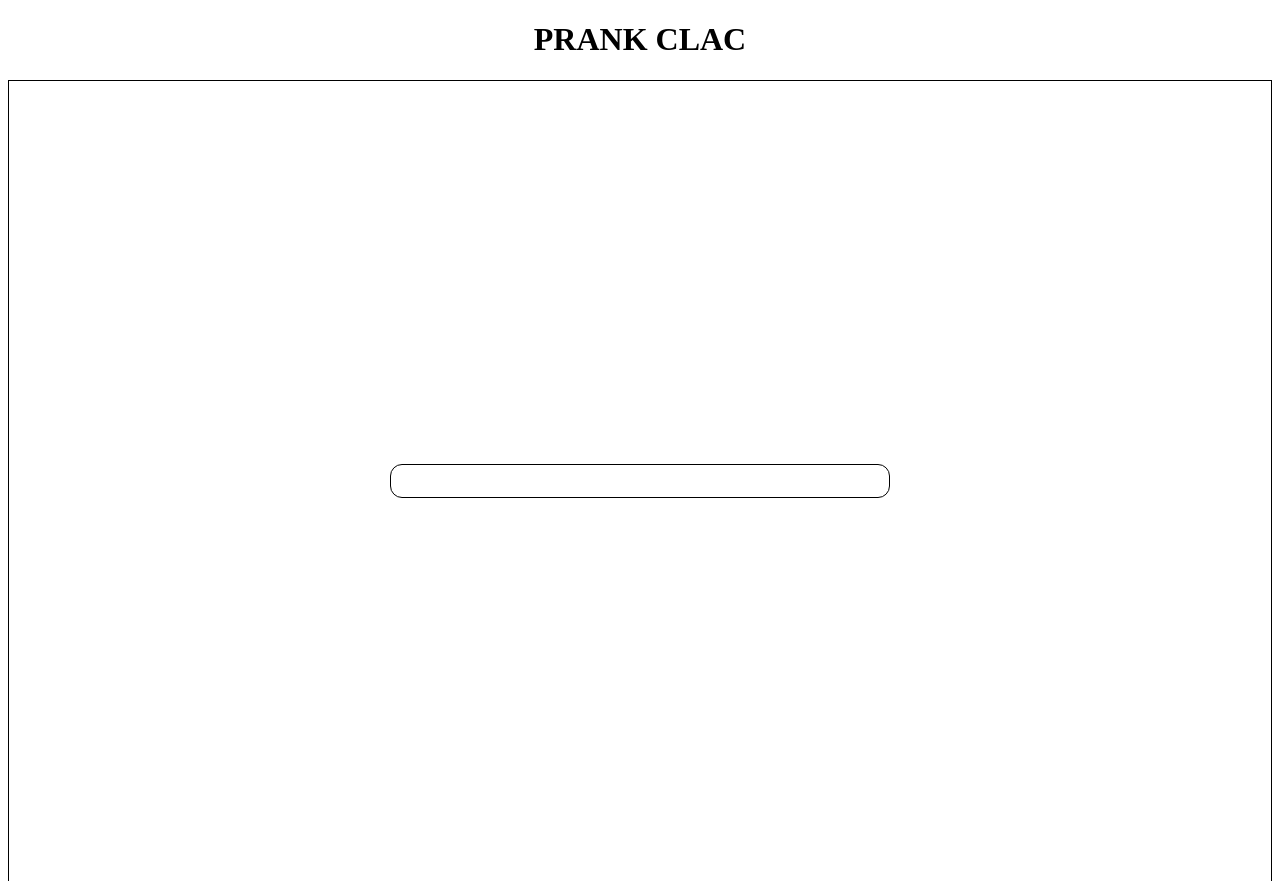
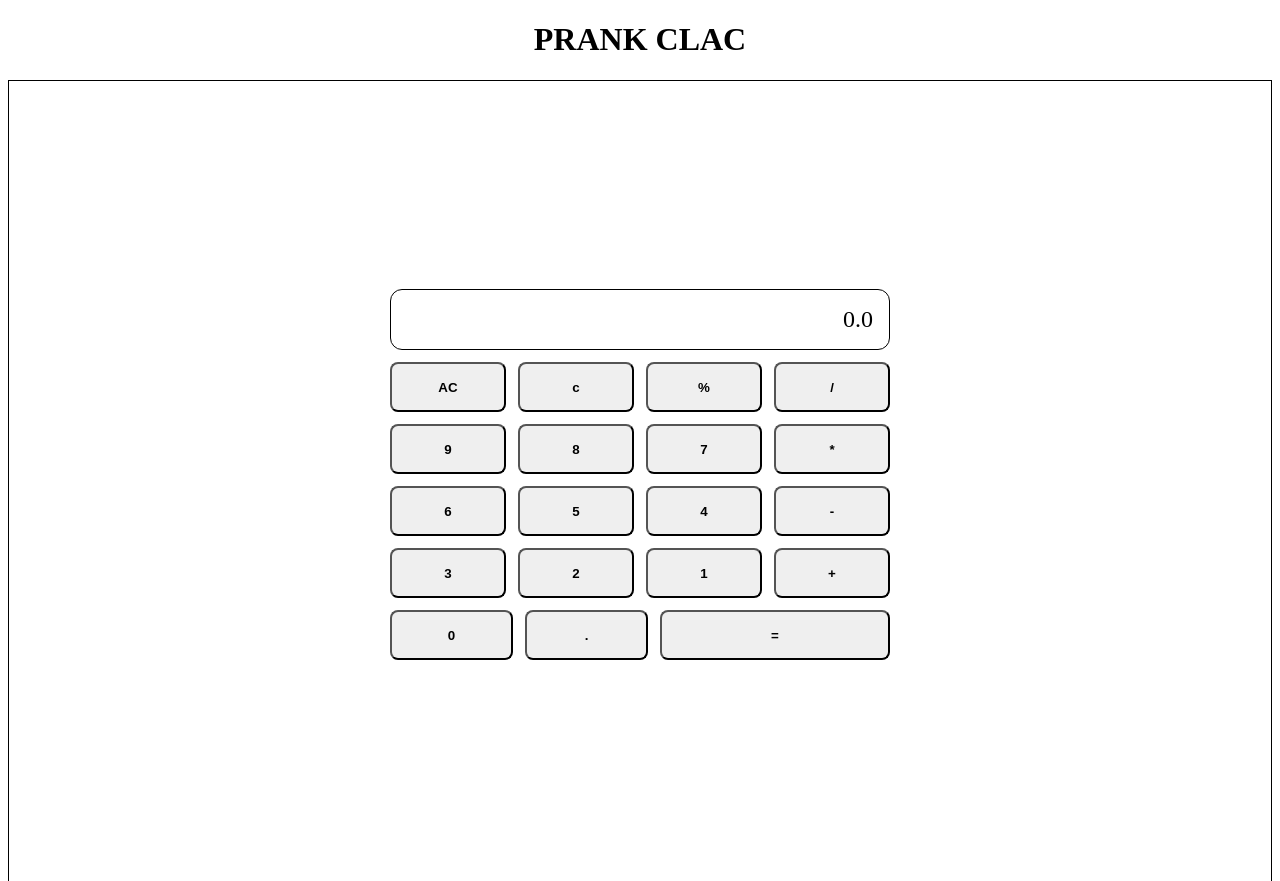
Before and after one commit to Aashisdangol/Project-Calc, a plain HTML site: page index.html in a window 1280 px wide. Shown: the top 881 px of the page. Drawn offline with Linux system fonts and the light colour scheme.

Commit message:
html and css part done

```diff
--- a/index.html
+++ b/index.html
@@ -11,8 +11,51 @@
     <div class="wrapper">
         <div class="calculator-container">
             <!-- Result display box -->
-             <div class="display-box"></div>
+             <div class="display-box">0.0</div>
+
+
+        <!-- Bottons -->
+        <div>
+            <div class="flex-container">
+                <button>AC</button>
+                <button>c</button>
+                <button>%</button>
+                <button>/</button>
+
+            </div>
+
+            <div class="flex-container">
+                <button>9</button>
+                <button>8</button>
+                <button>7</button>
+                <button>*</button>
+
+            </div>
+            <div class="flex-container">
+                <button>6</button>
+                <button>5</button>
+                <button>4</button>
+                <button>-</button>
+
+            </div>
+            <div class="flex-container">
+                <button>3</button>
+                <button>2</button>
+                <button>1</button>
+                <button>+</button>
+
+            </div>
+            <div class="flex-container">
+                <button>0</button>
+                <button>.</button>
+                <button class="equal-button">=</button>
+
+
+            </div>
+
         </div>
+    </div>
+
     </div>
 
     <script src="script.js"></script>
--- a/style.css
+++ b/style.css
@@ -21,3 +21,20 @@
     border-radius: 12px;
 
 }
+.flex-container{
+    display: flex;
+    flex-wrap: nowrap;
+    gap: 12px;
+}
+button{
+    border-radius: 8px;
+    height: 50px;
+    font-weight: bold;
+    flex: 1;
+    margin-bottom: 12px;
+
+}
+
+.equal-button{
+    flex: 2;
+}
```
